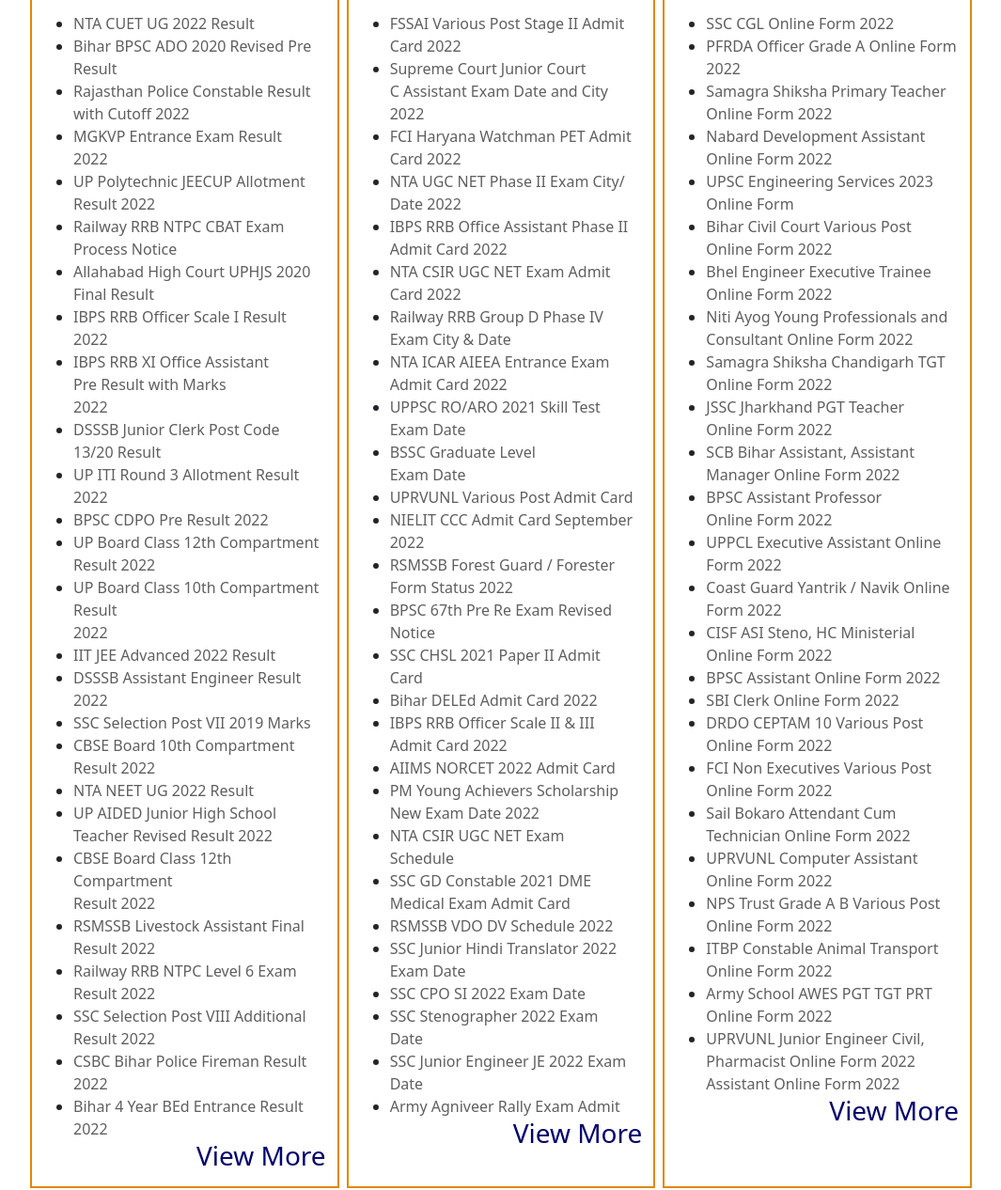
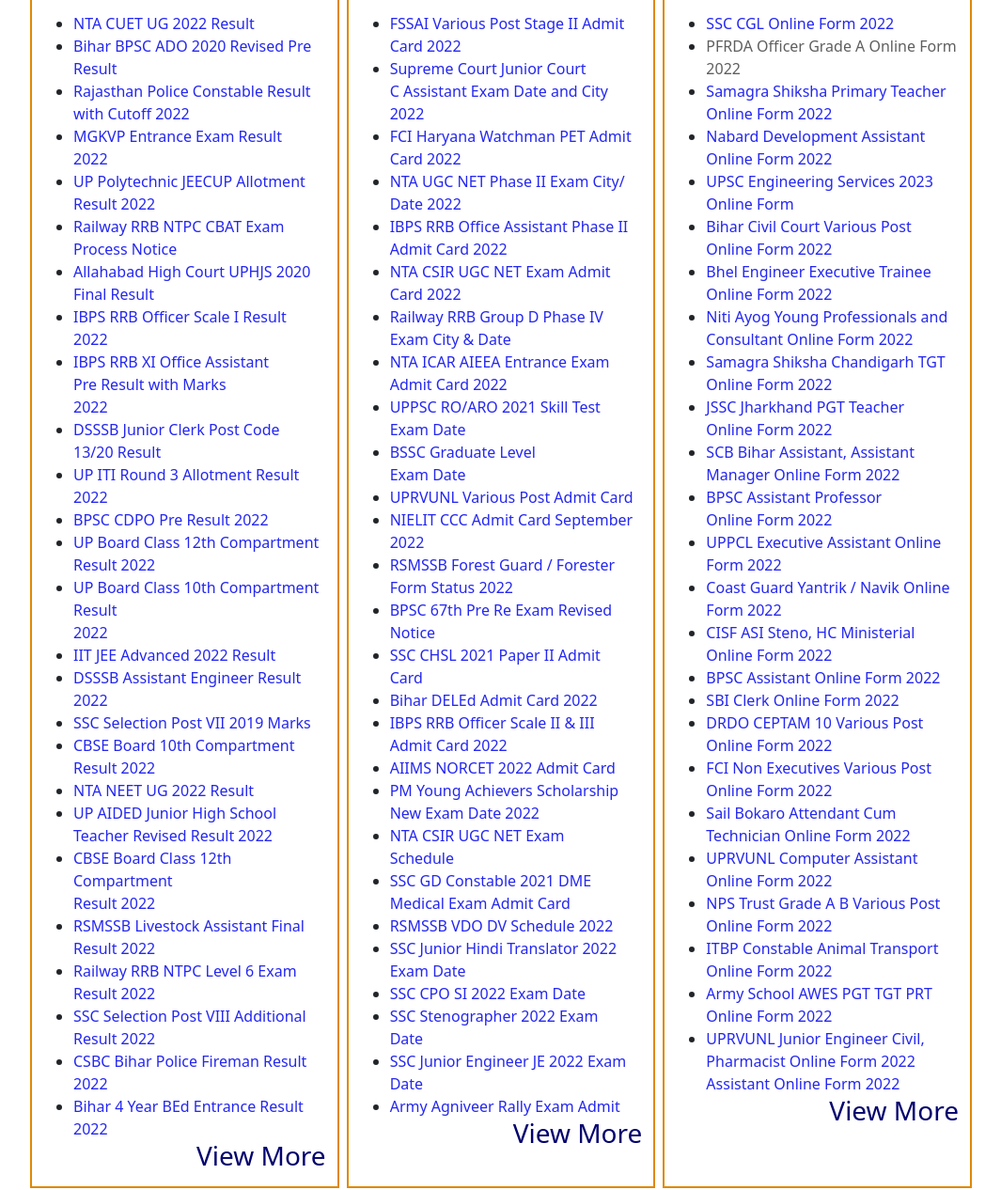
Before and after one commit to Rajiv-Panchal/Sarkari-Result, a plain HTML site: page index.html in a window 1280 px wide. Shown: the part 680-1946 px from the top of the page at 94% size, without its empty margins (107-1172 px from the left). Drawn offline with nearby package versions, Linux system fonts and the light colour scheme.

Commit message:
second commit

```diff
--- a/css/style.css
+++ b/css/style.css
@@ -1,7 +1,6 @@
 .header {
     border: 1px solid rgb(0, 0, 0);
     background-color: #ab183d;
-
     width: 1010px;
     height: 200px;
     display: flex;
@@ -255,6 +254,7 @@
     border: 2px solid#df8805;
      margin-left: 5px;
     } */
+
     .con1{
     /* border: 2px solid#df8805; */
 
@@ -266,6 +266,7 @@
     /* border: 2px solid #ab183d; */
     height: 40px;
     line-height: 1.0px;
+
     }
     .con2{
     background-color: #ab183d;
--- a/index.html
+++ b/index.html
@@ -47,23 +47,23 @@
         <div> Home</div>
       </div>
 
-<div class= "col itm pt-2">
+      <div class="col itm pt-2">
         <div> Jobs</div>
       </div>
 
-<div class= "col itm pt-2">
+      <div class="col itm pt-2">
         <div> Results</div>
       </div>
 
-<div class= "col itm pt-2">
+      <div class="col itm pt-2">
         <div> Syllabus</div>
       </div>
 
-<div class= "col itm pt-2">
+      <div class="col itm pt-2">
         <div>Answers</div>
       </div>
 
-<div class= "col pt-2">
+      <div class="col pt-2">
         <div>Search</div>
       </div>
 
@@ -204,50 +204,50 @@
         <div class="con1">
           <h2>Results</h2>
         </div>
-        <ul class="mt-3">
-          <li><a href="https://www.youtube.com/">NTA CUET UG 2022 Result</li>
-          <li><a href="https://www.youtube.com/">Bihar BPSC ADO 2020 Revised Pre <br>
+        <ul class="mt-3 ">
+          <li><a style="color: #2427f1;" href="https://www.youtube.com/">NTA CUET UG 2022 Result</li></a>
+          <li><a style="color: #2427f1;"href="https://www.youtube.com/">Bihar BPSC ADO 2020 Revised Pre <br>
               Result</li>
-          <li><a href="https://www.youtube.com/">Rajasthan Police Constable Result<br>
+          <li><a style="color: #2427f1;"href="https://www.youtube.com/">Rajasthan Police Constable Result<br>
               with Cutoff 2022</li>
-          <li><a href="https://www.youtube.com/">MGKVP Entrance Exam Result <br>2022</li>
-          <li><a href="https://www.youtube.com/">UP Polytechnic JEECUP Allotment<br> Result 2022</li>
-          <li><a href="https://www.youtube.com/">Railway RRB NTPC CBAT Exam <br>
+          <li><a style="color: #2427f1;"href="https://www.youtube.com/">MGKVP Entrance Exam Result <br>2022</li>
+          <li><a style="color: #2427f1;"href="https://www.youtube.com/">UP Polytechnic JEECUP Allotment<br> Result 2022</li>
+          <li><a style="color: #2427f1;"href="https://www.youtube.com/">Railway RRB NTPC CBAT Exam <br>
               Process Notice</li>
-          <li><a href="https://www.youtube.com/">Allahabad High Court UPHJS 2020 <br>
+          <li><a style="color: #2427f1;"href="https://www.youtube.com/">Allahabad High Court UPHJS 2020 <br>
               Final Result</li>
-          <li><a href="https://www.youtube.com/">IBPS RRB Officer Scale I Result<br> 2022</li>
-          <li><a href="https://www.youtube.com/">IBPS RRB XI Office Assistant <br>
+          <li><a style="color: #2427f1;"href="https://www.youtube.com/">IBPS RRB Officer Scale I Result<br> 2022</li>
+          <li><a style="color: #2427f1;"href="https://www.youtube.com/">IBPS RRB XI Office Assistant <br>
               Pre Result with Marks <br>
               2022</li>
-          <li><a href="https://www.youtube.com/"> DSSSB Junior Clerk Post Code <br>
+          <li><a style="color: #2427f1;"href="https://www.youtube.com/"> DSSSB Junior Clerk Post Code <br>
               13/20 Result</li>
-          <li><a href="https://www.youtube.com/"> UP ITI Round 3 Allotment Result 2022</li>
-          <li><a href="https://www.youtube.com/"> BPSC CDPO Pre Result 2022</li>
-          <li><a href="https://www.youtube.com/"> UP Board Class 12th Compartment<br>
+          <li><a style="color: #2427f1;"href="https://www.youtube.com/"> UP ITI Round 3 Allotment Result 2022</li>
+          <li><a style="color: #2427f1;"href="https://www.youtube.com/"> BPSC CDPO Pre Result 2022</li>
+          <li><a style="color: #2427f1;"href="https://www.youtube.com/"> UP Board Class 12th Compartment<br>
               Result 2022</li>
-          <li><a href="https://www.youtube.com/">UP Board Class 10th Compartment Result<br>
+          <li><a style="color: #2427f1;"href="https://www.youtube.com/">UP Board Class 10th Compartment Result<br>
               2022</li>
-          <li><a href="https://www.youtube.com/">IIT JEE Advanced 2022 Result</li>
-          <li><a href="https://www.youtube.com/">DSSSB Assistant Engineer Result <br>
+          <li><a style="color: #2427f1;"href="https://www.youtube.com/">IIT JEE Advanced 2022 Result</li>
+          <li><a style="color: #2427f1;"href="https://www.youtube.com/">DSSSB Assistant Engineer Result <br>
               2022</li>
-          <li><a href="https://www.youtube.com/"> SSC Selection Post VII 2019 Marks</li>
-          <li><a href="https://www.youtube.com/"> CBSE Board 10th Compartment <br>
+          <li><a style="color: #2427f1;"href="https://www.youtube.com/"> SSC Selection Post VII 2019 Marks</li>
+          <li><a style="color: #2427f1;"href="https://www.youtube.com/"> CBSE Board 10th Compartment <br>
               Result 2022</li>
-          <li><a href="https://www.youtube.com/"> NTA NEET UG 2022 Result</li>
-          <li><a href="https://www.youtube.com/"> UP AIDED Junior High School <br>
+          <li><a style="color: #2427f1;"href="https://www.youtube.com/"> NTA NEET UG 2022 Result</li>
+          <li><a style="color: #2427f1;"href="https://www.youtube.com/"> UP AIDED Junior High School <br>
               Teacher Revised Result 2022</li>
-          <li><a href="https://www.youtube.com/"> CBSE Board Class 12th Compartment<br>
+          <li><a style="color: #2427f1;"href="https://www.youtube.com/"> CBSE Board Class 12th Compartment<br>
               Result 2022</li>
-          <li><a href="https://www.youtube.com/"> RSMSSB Livestock Assistant Final<br>
+          <li><a style="color: #2427f1;"href="https://www.youtube.com/"> RSMSSB Livestock Assistant Final<br>
               Result 2022</li>
-          <li><a href="https://www.youtube.com/"> Railway RRB NTPC Level 6 Exam <br>
+          <li><a style="color: #2427f1;"href="https://www.youtube.com/"> Railway RRB NTPC Level 6 Exam <br>
               Result 2022</li>
-          <li><a href="https://www.youtube.com/"> SSC Selection Post VIII Additional <br>
+          <li><a style="color: #2427f1;"href="https://www.youtube.com/"> SSC Selection Post VIII Additional <br>
               Result 2022</li>
-          <li><a href="https://www.youtube.com/"> CSBC Bihar Police Fireman Result<br>
+          <li><a style="color: #2427f1;"href="https://www.youtube.com/"> CSBC Bihar Police Fireman Result<br>
               2022</li>
-          <li><a href="https://www.youtube.com/">Bihar 4 Year BEd Entrance Result<br>
+          <li><a style="color: #2427f1;"href="https://www.youtube.com/">Bihar 4 Year BEd Entrance Result<br>
               2022</li>
           <a href="https://www.youtube.com/">
             <h3 class="view1    ">View More</h3>
@@ -260,56 +260,56 @@
           <h2> Admit Card</h2>
         </div>
         <ul class="mt-3">
-          <li><a href="https://www.youtube.com/">FSSAI Various Post Stage II Admit <br>
+          <li><a style="color: #2427f1;"href="https://www.youtube.com/">FSSAI Various Post Stage II Admit <br>
               Card 2022</li>
-          <li><a href="https://www.youtube.com/"> Supreme Court Junior Court <br>C
+          <li><a style="color: #2427f1;"href="https://www.youtube.com/"> Supreme Court Junior Court <br>C
               Assistant Exam Date and City 2022</li>
-          <li><a href="https://www.youtube.com/">FCI Haryana Watchman PET Admit<br>
+          <li><a style="color: #2427f1;"href="https://www.youtube.com/">FCI Haryana Watchman PET Admit<br>
               Card 2022</li>
-          <li><a href="https://www.youtube.com/"> NTA UGC NET Phase II Exam City/<br>
+          <li><a style="color: #2427f1;"href="https://www.youtube.com/"> NTA UGC NET Phase II Exam City/<br>
               Date 2022</li>
-          <li><a href="https://www.youtube.com/"> IBPS RRB Office Assistant Phase II <br>
+          <li><a style="color: #2427f1;"href="https://www.youtube.com/"> IBPS RRB Office Assistant Phase II <br>
               Admit Card 2022</li>
-          <li><a href="https://www.youtube.com/"> NTA CSIR UGC NET Exam Admit <br>
+          <li><a style="color: #2427f1;"href="https://www.youtube.com/"> NTA CSIR UGC NET Exam Admit <br>
               Card 2022</li>
-          <li><a href="https://www.youtube.com/"> Railway RRB Group D Phase IV<br>
+          <li><a style="color: #2427f1;"href="https://www.youtube.com/"> Railway RRB Group D Phase IV<br>
               Exam City & Date</li>
-          <li><a href="https://www.youtube.com/"> NTA ICAR AIEEA Entrance Exam<br>
+          <li><a style="color: #2427f1;"href="https://www.youtube.com/"> NTA ICAR AIEEA Entrance Exam<br>
               Admit Card 2022</li>
-          <li><a href="https://www.youtube.com/"> UPPSC RO/ARO 2021 Skill Test <br>
+          <li><a style="color: #2427f1;"href="https://www.youtube.com/"> UPPSC RO/ARO 2021 Skill Test <br>
               Exam Date</li>
-          <li><a href="https://www.youtube.com/"> BSSC Graduate Level <br>
+          <li><a style="color: #2427f1;"href="https://www.youtube.com/"> BSSC Graduate Level <br>
               Exam Date</li>
-          <li><a href="https://www.youtube.com/"> UPRVUNL Various Post Admit Card</li>
-          <li><a href="https://www.youtube.com/"> NIELIT CCC Admit Card September<br>
+          <li><a style="color: #2427f1;"href="https://www.youtube.com/"> UPRVUNL Various Post Admit Card</li>
+          <li><a style="color: #2427f1;"href="https://www.youtube.com/"> NIELIT CCC Admit Card September<br>
               2022</li>
-          <li><a href="https://www.youtube.com/"> RSMSSB Forest Guard / Forester <br>
+          <li><a style="color: #2427f1;"href="https://www.youtube.com/"> RSMSSB Forest Guard / Forester <br>
               Form Status 2022</li>
-          <li><a href="https://www.youtube.com/"> BPSC 67th Pre Re Exam Revised <br>
+          <li><a style="color: #2427f1;"href="https://www.youtube.com/"> BPSC 67th Pre Re Exam Revised <br>
               Notice</li>
-          <li><a href="https://www.youtube.com/"> SSC CHSL 2021 Paper II Admit <br>
+          <li><a style="color: #2427f1;"href="https://www.youtube.com/"> SSC CHSL 2021 Paper II Admit <br>
               Card</li>
-          <li><a href="https://www.youtube.com/"> Bihar DELEd Admit Card 2022</li>
-          <li><a href="https://www.youtube.com/"> IBPS RRB Officer Scale II & III <br>
+          <li><a style="color: #2427f1;"href="https://www.youtube.com/"> Bihar DELEd Admit Card 2022</li>
+          <li><a style="color: #2427f1;"href="https://www.youtube.com/"> IBPS RRB Officer Scale II & III <br>
               Admit Card 2022</li>
-          <li><a href="https://www.youtube.com/"> AIIMS NORCET 2022 Admit Card</li>
-          <li><a href="https://www.youtube.com/"> PM Young Achievers Scholarship <br>
+          <li><a style="color: #2427f1;"href="https://www.youtube.com/"> AIIMS NORCET 2022 Admit Card</li>
+          <li><a style="color: #2427f1;"href="https://www.youtube.com/"> PM Young Achievers Scholarship <br>
               New Exam Date 2022</li>
-          <li><a href="https://www.youtube.com/"> NTA CSIR UGC NET Exam <br>
+          <li><a style="color: #2427f1;"href="https://www.youtube.com/"> NTA CSIR UGC NET Exam <br>
               Schedule</li>
-          <li><a href="https://www.youtube.com/"> SSC GD Constable 2021 DME <br>
+          <li><a style="color: #2427f1;"href="https://www.youtube.com/"> SSC GD Constable 2021 DME <br>
               Medical Exam Admit Card</li>
-          <li><a href="https://www.youtube.com/"> RSMSSB VDO DV Schedule 2022</li>
-          <li><a href="https://www.youtube.com/">SSC Junior Hindi Translator 2022<br>
+          <li><a style="color: #2427f1;"href="https://www.youtube.com/"> RSMSSB VDO DV Schedule 2022</li>
+          <li><a style="color: #2427f1;"href="https://www.youtube.com/">SSC Junior Hindi Translator 2022<br>
               Exam Date</li>
-          <li><a href="https://www.youtube.com/"> SSC CPO SI 2022 Exam Date</li>
-          <li><a href="https://www.youtube.com/"> SSC Stenographer 2022 Exam <br>
+          <li><a style="color: #2427f1;"href="https://www.youtube.com/"> SSC CPO SI 2022 Exam Date</li>
+          <li><a style="color: #2427f1;"href="https://www.youtube.com/"> SSC Stenographer 2022 Exam <br>
               Date</li>
-          <li><a href="https://www.youtube.com/"> SSC Junior Engineer JE 2022 Exam<br>
+          <li><a style="color: #2427f1;"href="https://www.youtube.com/"> SSC Junior Engineer JE 2022 Exam<br>
               Date</li>
           <!-- <li><a href="https://www.youtube.com/"> CISF Constable Fire Admit Card <br>
               2022</li> -->
-          <li><a href="https://www.youtube.com/"> Army Agniveer Rally Exam Admit<br>
+          <li><a style="color: #2427f1;"href="https://www.youtube.com/"> Army Agniveer Rally Exam Admit<br>
           </li>
           <a href="https://www.youtube.com/">
             <h3 class="view2">View More</h3>
@@ -322,53 +322,53 @@
           <h2>Latest Jobs</h2>
         </div>
         <ul class="mt-3">
-          <li> <a href="https://www.youtube.com/">SSC CGL Online Form 2022</li>
+          <li> <a style="color: #2427f1;"href="https://www.youtube.com/">SSC CGL Online Form 2022</li>
           <li><a href="https://www.youtube.com/">PFRDA Officer Grade A Online Form<br>
               2022</li>
-          <li><a href="https://www.youtube.com/">Samagra Shiksha Primary Teacher <br>
+          <li><a style="color: #2427f1;"href="https://www.youtube.com/">Samagra Shiksha Primary Teacher <br>
               Online Form 2022</li>
-          <li><a href="https://www.youtube.com/">Nabard Development Assistant<br>
+          <li><a style="color: #2427f1;"href="https://www.youtube.com/">Nabard Development Assistant<br>
               Online Form 2022</li>
-          <li><a href="https://www.youtube.com/">UPSC Engineering Services 2023 <br>
+          <li><a style="color: #2427f1;"href="https://www.youtube.com/">UPSC Engineering Services 2023 <br>
               Online Form</li>
-          <li><a href="https://www.youtube.com/">Bihar Civil Court Various Post <br>
+          <li><a style="color: #2427f1;"href="https://www.youtube.com/">Bihar Civil Court Various Post <br>
               Online Form 2022</li>
-          <li><a href="https://www.youtube.com/">Bhel Engineer Executive Trainee <br>
+          <li><a style="color: #2427f1;"href="https://www.youtube.com/">Bhel Engineer Executive Trainee <br>
               Online Form 2022</li>
-          <li><a href="https://www.youtube.com/">Niti Ayog Young Professionals and <br>
+          <li><a style="color: #2427f1;"href="https://www.youtube.com/">Niti Ayog Young Professionals and <br>
               Consultant Online Form 2022</li>
-          <li><a href="https://www.youtube.com/">Samagra Shiksha Chandigarh TGT <br>
+          <li><a style="color: #2427f1;"href="https://www.youtube.com/">Samagra Shiksha Chandigarh TGT <br>
               Online Form 2022</li>
 
-          <li><a href="https://www.youtube.com/">JSSC Jharkhand PGT Teacher <br>
+          <li><a style="color: #2427f1;"href="https://www.youtube.com/">JSSC Jharkhand PGT Teacher <br>
               Online Form 2022</li>
-          <li><a href="https://www.youtube.com/">SCB Bihar Assistant, Assistant <br>
+          <li><a style="color: #2427f1;"href="https://www.youtube.com/">SCB Bihar Assistant, Assistant <br>
               Manager Online Form 2022</li>
-          <li><a href="https://www.youtube.com/">BPSC Assistant Professor <br>
+          <li><a style="color: #2427f1;"href="https://www.youtube.com/">BPSC Assistant Professor <br>
               Online Form 2022</li>
-          <li><a href="https://www.youtube.com/">UPPCL Executive Assistant Online <br>
+          <li><a style="color: #2427f1;"href="https://www.youtube.com/">UPPCL Executive Assistant Online <br>
               Form 2022</li>
-          <li><a href="https://www.youtube.com/">Coast Guard Yantrik / Navik Online <br>
+          <li><a style="color: #2427f1;"href="https://www.youtube.com/">Coast Guard Yantrik / Navik Online <br>
               Form 2022</li>
-          <li><a href="https://www.youtube.com/">CISF ASI Steno, HC Ministerial <br>
+          <li><a style="color: #2427f1;"href="https://www.youtube.com/">CISF ASI Steno, HC Ministerial <br>
               Online Form 2022</li>
-          <li><a href="https://www.youtube.com/">BPSC Assistant Online Form 2022</li>
-          <li><a href="https://www.youtube.com/">SBI Clerk Online Form 2022</li>
-          <li><a href="https://www.youtube.com/">DRDO CEPTAM 10 Various Post <br>
+          <li><a style="color: #2427f1;"href="https://www.youtube.com/">BPSC Assistant Online Form 2022</li>
+          <li><a style="color: #2427f1;"href="https://www.youtube.com/">SBI Clerk Online Form 2022</li>
+          <li><a style="color: #2427f1;"href="https://www.youtube.com/">DRDO CEPTAM 10 Various Post <br>
               Online Form 2022</li>
-          <li><a href="https://www.youtube.com/">FCI Non Executives Various Post<br>
+          <li><a style="color: #2427f1;"href="https://www.youtube.com/">FCI Non Executives Various Post<br>
               Online Form 2022</li>
-          <li><a href="https://www.youtube.com/">Sail Bokaro Attendant Cum <br>
+          <li><a style="color: #2427f1;"href="https://www.youtube.com/">Sail Bokaro Attendant Cum <br>
               Technician Online Form 2022</li>
-          <li><a href="https://www.youtube.com/">UPRVUNL Computer Assistant<br>
+          <li><a style="color: #2427f1;"href="https://www.youtube.com/">UPRVUNL Computer Assistant<br>
               Online Form 2022</li>
-          <li><a href="https://www.youtube.com/">NPS Trust Grade A B Various Post<br>
+          <li><a style="color: #2427f1;"href="https://www.youtube.com/">NPS Trust Grade A B Various Post<br>
               Online Form 2022</li>
-          <li><a href="https://www.youtube.com/">ITBP Constable Animal Transport <br>
+          <li><a style="color: #2427f1;"href="https://www.youtube.com/">ITBP Constable Animal Transport <br>
               Online Form 2022</li>
-          <li><a href="https://www.youtube.com/">Army School AWES PGT TGT PRT <br>
+          <li><a style="color: #2427f1;"href="https://www.youtube.com/">Army School AWES PGT TGT PRT <br>
               Online Form 2022</li>
-          <li><a href="https://www.youtube.com/">UPRVUNL Junior Engineer Civil, <br>
+          <li><a style="color: #2427f1;"href="https://www.youtube.com/">UPRVUNL Junior Engineer Civil, <br>
               Pharmacist Online Form 2022</li>
           Assistant Online Form 2022</li>
           <a href="https://www.youtube.com/">
```
Lines whose indentation alone changed are shown as unchanged.
